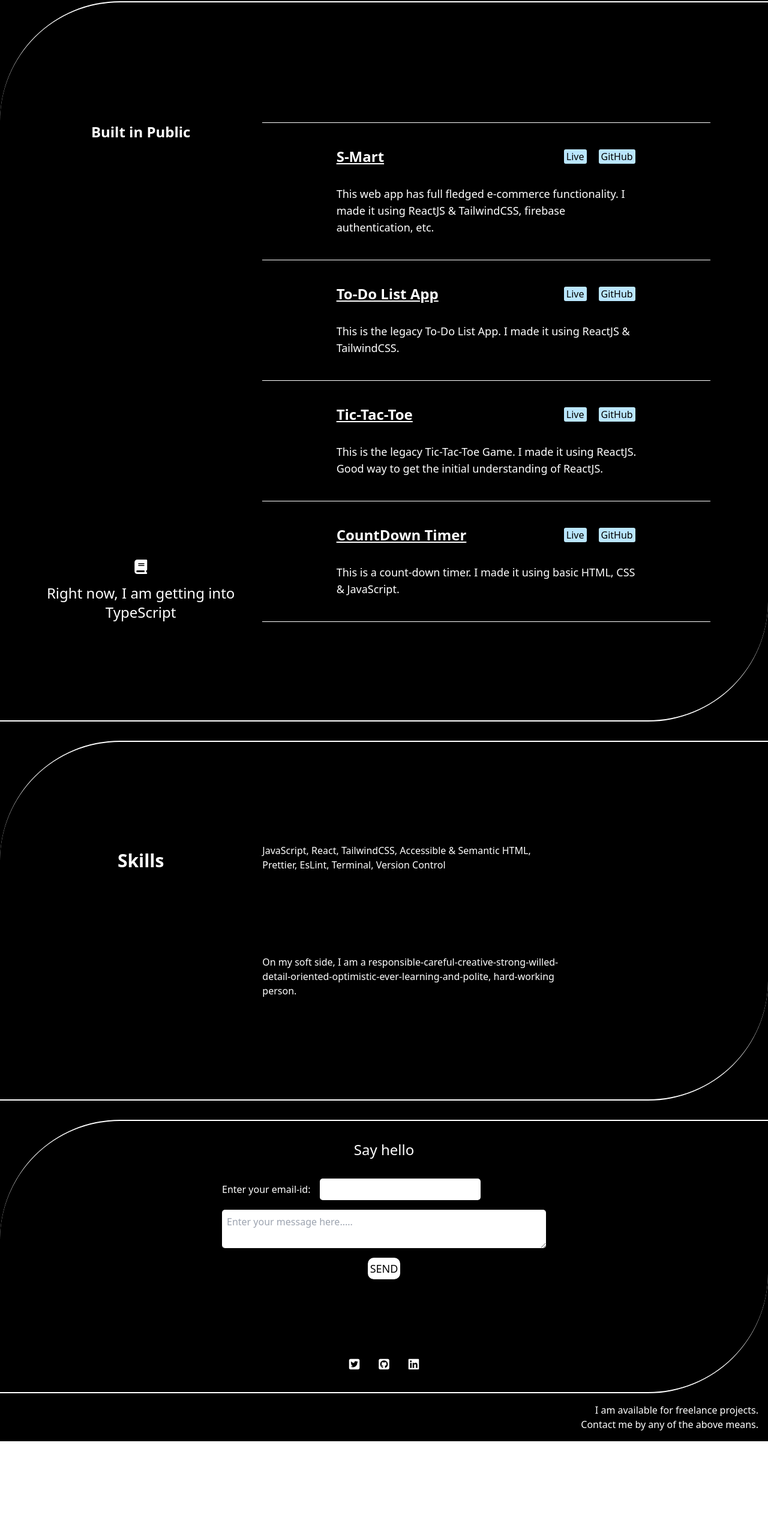
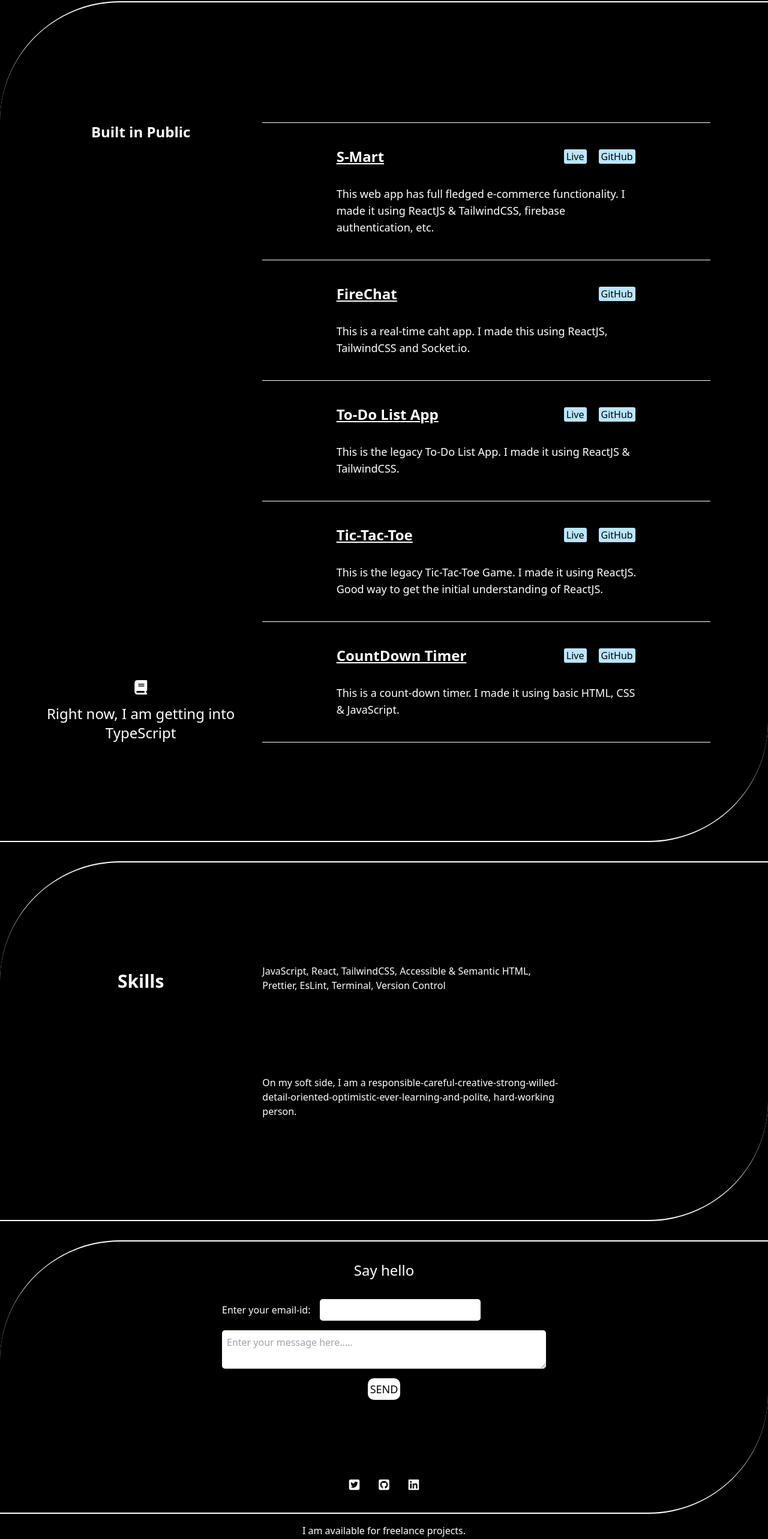
Before and after one commit to PrgrmrHarshShukla/Portfolio, a React (Vite) app in the folder client/: page / in a window 1280 px wide. Shown: the part 830-3396 px from the top of the page at 60% size. Before the commit the page ends 3233 px from the top, so only its background shows below. Built offline with nearby package versions, Linux system fonts and the light colour scheme.

Commit message:
Add project.

```diff
--- a/client/src/components/App.jsx
+++ b/client/src/components/App.jsx
@@ -16,7 +16,7 @@ function App() {
       <Projects />
       <Stack />
       <Contact />
-      <div className="text-white m-4 flex flex-col items-end">
+      <div className="text-white m-4 flex flex-col items-center justify-center">
         <p>I am available for freelance projects.</p>
         <p>Contact me by any of the above means.</p>
       </div>
--- a/client/src/components/Projects.jsx
+++ b/client/src/components/Projects.jsx
@@ -26,6 +26,20 @@ function Projects() {
             </div>
             <p className="text-lg lg:max-w-[500px]">This web app has full fledged e-commerce functionality. I made it using ReactJS & TailwindCSS, firebase authentication, etc.</p>
           </div>
+
+
+          <hr className="border-1 border-white w-full" />
+
+          <div className="text-left p-2 flex flex-col justify-between gap-8">
+            <div className="flex flex-row justify-between">
+              <strong className="text-2xl"><u>FireChat</u></strong>
+              <div className="flex flex-row gap-4 justify-center items-center text-black">
+                <a className="border-2 border-black bg-sky-200 hover:bg-sky-500 rounded-[5px] px-1" target="_blank" rel="noopener" href="https://github.com/PrgrmrHarshShukla/FireChat">GitHub</a>
+              </div>
+            </div>
+            <p className="text-lg lg:max-w-[500px]">This is a real-time caht app. I made this using ReactJS, TailwindCSS and Socket.io.</p>
+          </div>
+
 
           <hr className="border-1 border-white w-full" />
 
```
Also changed, not shown: 1 other file (tests, documents, lock files or other folders).
